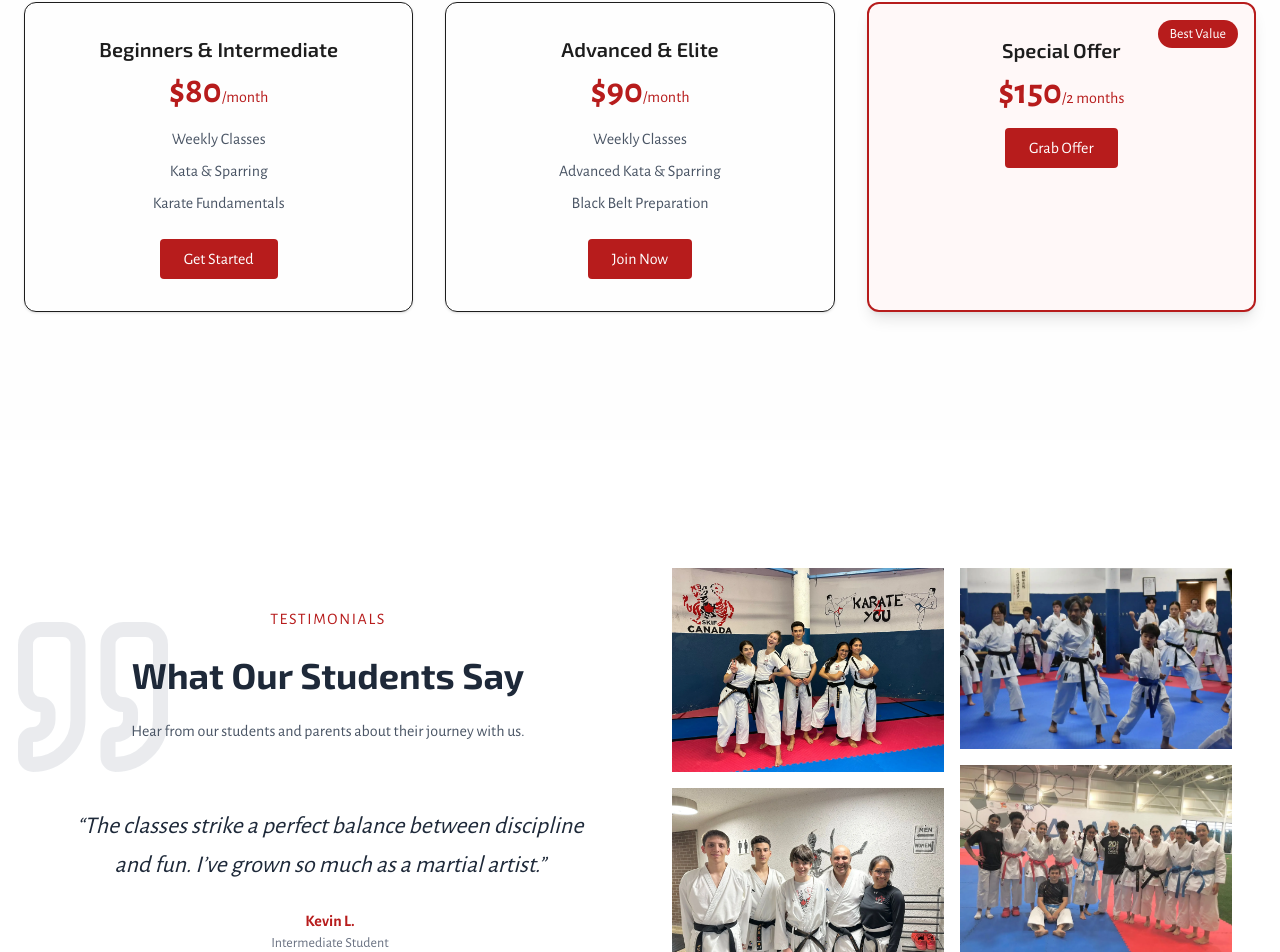
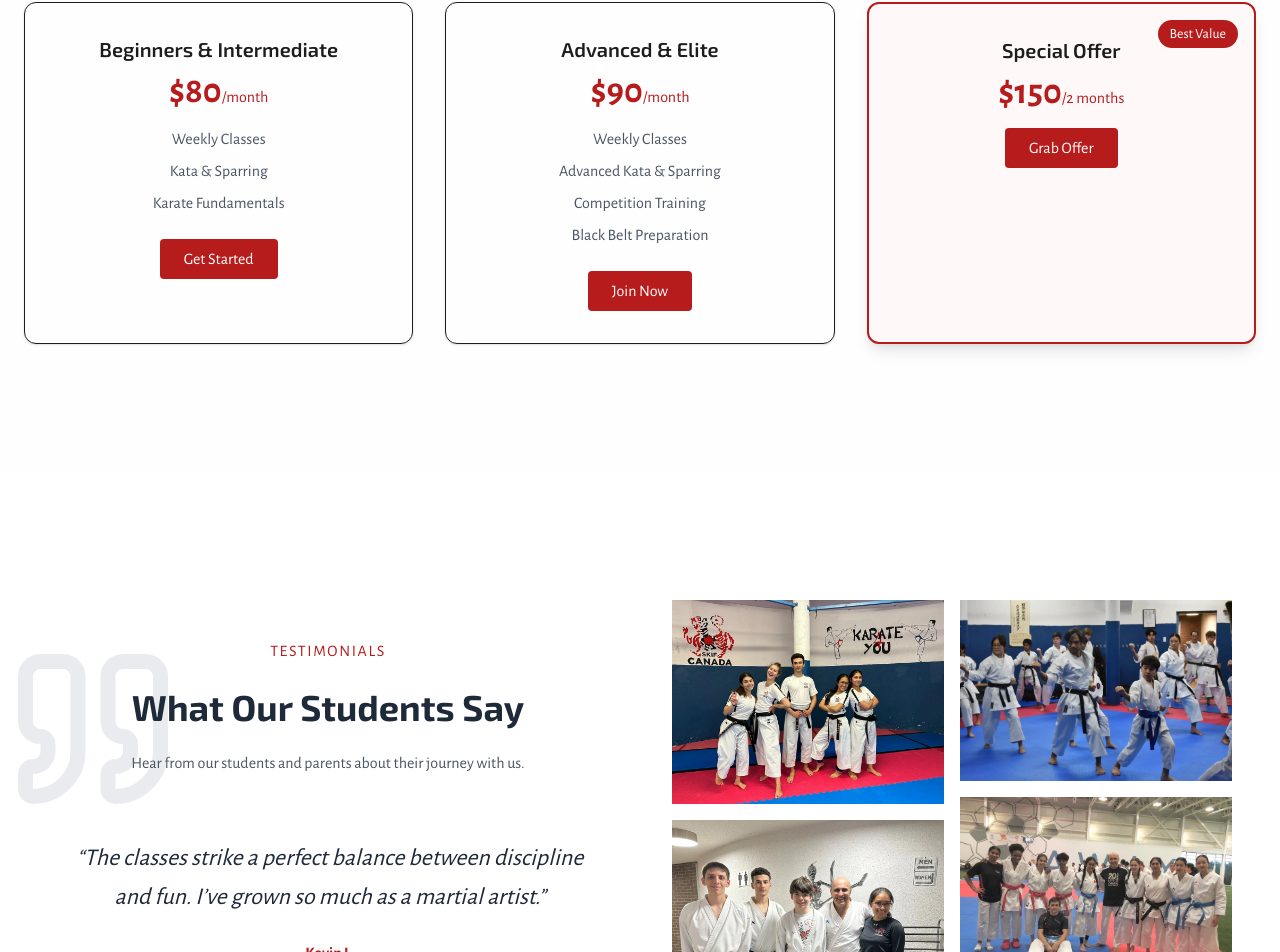
Before and after one commit to A-coderr/skif-website, a Next.js app: page / in a window 1280 px wide. Shown: the part 2974-3926 px from the top of the page. Built offline with nearby package versions, Linux system fonts and the light colour scheme.

Commit message:
Updated the pricing boxes

```diff
--- a/app/sections/Pricing.tsx
+++ b/app/sections/Pricing.tsx
@@ -51,6 +51,7 @@ export default function Pricing() {
             <ul className="text-gray-600 space-y-2 mb-6">
               <li>Weekly Classes</li>
               <li>Advanced Kata & Sparring</li>
+              <li>Competition Training</li>
               <li>Black Belt Preparation</li>
             </ul>
             <button className="bg-[#B71C1C] text-white px-6 py-2 rounded hover:bg-[#a61717] transition">
```
